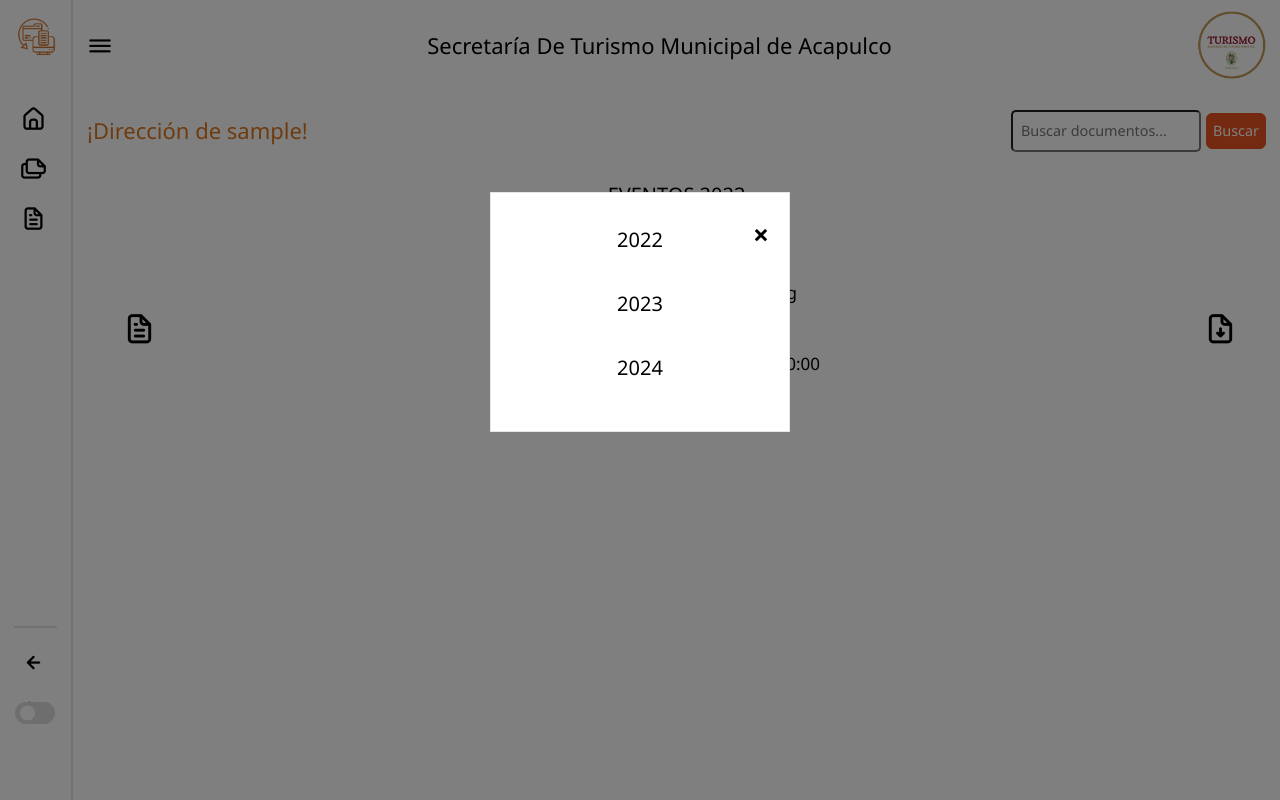
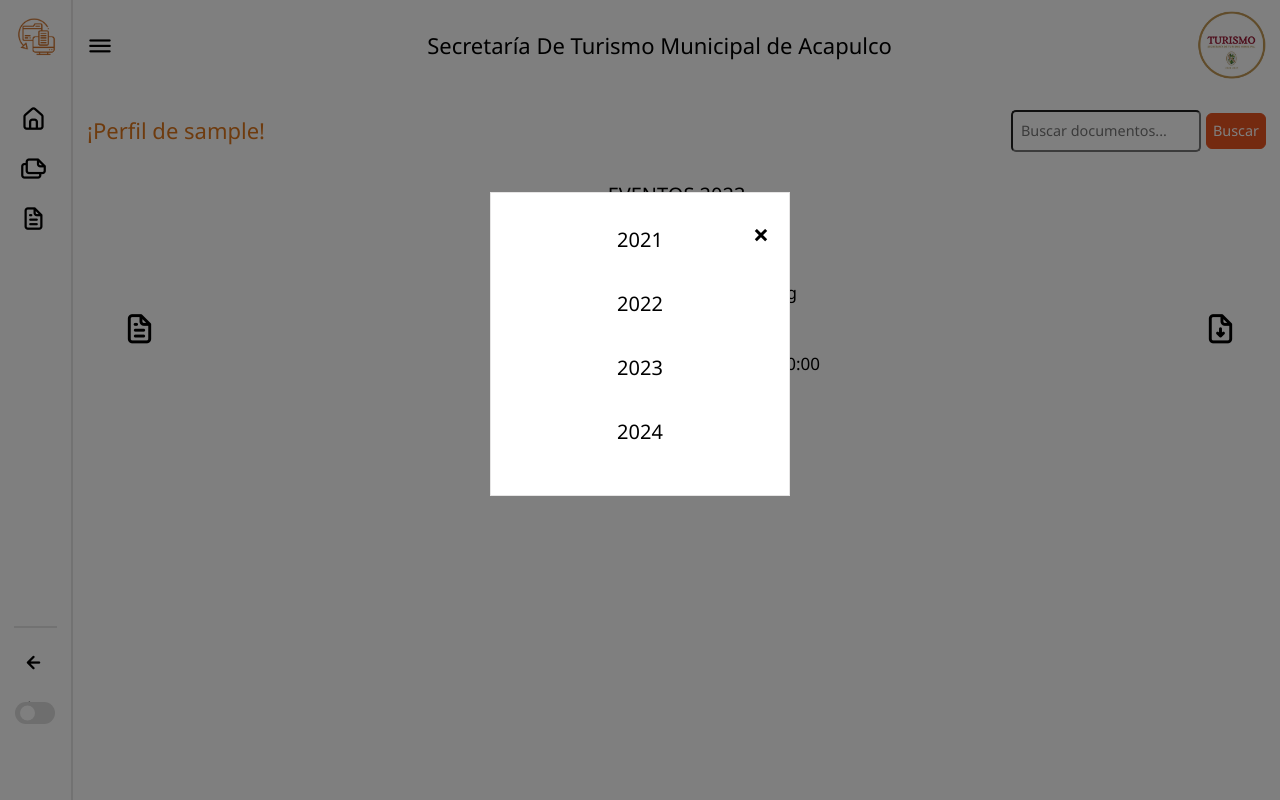
Before and after one commit to josselinesot/SECTUR-, a Flask app: template templates/admin_events_2023.html in a window 1280 px wide, after a click on "Eventos". Run offline with Flask 3, Linux system fonts and the light colour scheme; the template is opened without the code that fills it: most values are stand-ins (such as "Sample title", 1, 10 or a date in 2020); parts of the project's set-up code (start-up, migrations or seed data) failed here and were passed over.

Commit message:
git add admin_events_2023.html

```diff
--- a/templates/admin_events_2021.html
+++ b/templates/admin_events_2021.html
@@ -77,7 +77,7 @@
             <div class="overview">
                 <div class="title-container">
                     <div class="username">
-                        ¡Dirección de {{ username }}!
+                        ¡Perfil de {{ username }}!
                     </div>
                     <div class="search-box1">
                         <form action="{{ url_for('search_pdfs') }}" method="GET">
--- a/templates/admin_events_2022.html
+++ b/templates/admin_events_2022.html
@@ -77,7 +77,7 @@
             <div class="overview">
                 <div class="title-container">
                     <div class="username">
-                        ¡Dirección de {{ username }}!
+                        ¡Perfil de {{ username }}!
                     </div>
                     <div class="search-box1">
                         <form action="{{ url_for('search_pdfs') }}" method="GET">
--- a/templates/admin_events_2023.html
+++ b/templates/admin_events_2023.html
@@ -36,6 +36,7 @@
                         <span class="link-name">Eventos</span>
                     </a>
                     <ul class="dropdown-content">
+                        <li><a href="{{ url_for('admin_events_2021', username=username) }}">2021</a></li>
                         <li><a href="{{ url_for('admin_events_2022', username=username) }}">2022</a></li>
                         <li><a href="{{ url_for('admin_events_2023', username=username) }}">2023</a></li>
                         <li><a href="{{ url_for('admin_events_2024', username=username) }}">2024</a></li>
@@ -76,7 +77,7 @@
             <div class="overview">
                 <div class="title-container">
                     <div class="username">
-                        ¡Dirección de {{ username }}!
+                        ¡Perfil de {{ username }}!
                     </div>
                     <div class="search-box1">
                         <form action="{{ url_for('search_pdfs') }}" method="GET">
@@ -144,6 +145,7 @@
                     <div class="modal-eventos">
                         <span class="close">&times;</span>
                         <ul>
+                            <li><a href="{{ url_for('admin_events_2021', username=username) }}">2021</a></li>
                             <li><a href="{{ url_for('admin_events_2022', username=username) }}">2022</a></li>
                             <li><a href="{{ url_for('admin_events_2023', username=username) }}">2023</a></li>
                             <li><a href="{{ url_for('admin_events_2024', username=username) }}">2024</a></li>
--- a/templates/admin_events_2024.html
+++ b/templates/admin_events_2024.html
@@ -36,6 +36,7 @@
                         <span class="link-name">Eventos</span>
                     </a>
                     <ul class="dropdown-content">
+                        <li><a href="{{ url_for('admin_events_2021', username=username) }}">2021</a></li>
                         <li><a href="{{ url_for('admin_events_2022', username=username) }}">2022</a></li>
                         <li><a href="{{ url_for('admin_events_2023', username=username) }}">2023</a></li>
                         <li><a href="{{ url_for('admin_events_2024', username=username) }}">2024</a></li>
@@ -76,7 +77,7 @@
             <div class="overview">
                 <div class="title-container">
                     <div class="username">
-                        ¡Dirección de {{ username }}!
+                        ¡Perfil de {{ username }}!
                     </div>
                     <div class="search-box1">
                         <form action="{{ url_for('search_pdfs') }}" method="GET">
@@ -143,6 +144,7 @@
                     <div class="modal-eventos">
                         <span class="close">&times;</span>
                         <ul>
+                            <li><a href="{{ url_for('admin_events_2021', username=username) }}">2021</a></li>
                             <li><a href="{{ url_for('admin_events_2022', username=username) }}">2022</a></li>
                             <li><a href="{{ url_for('admin_events_2023', username=username) }}">2023</a></li>
                             <li><a href="{{ url_for('admin_events_2024', username=username) }}">2024</a></li>
```
